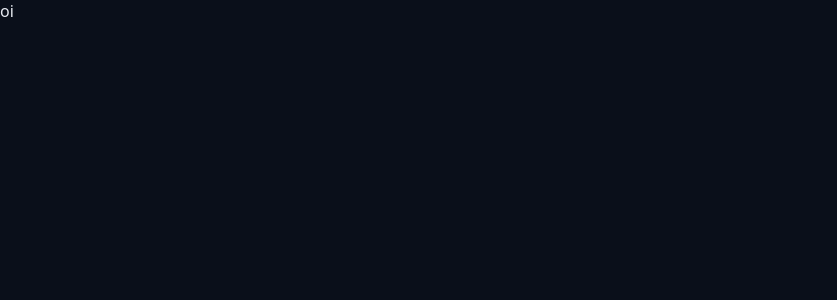
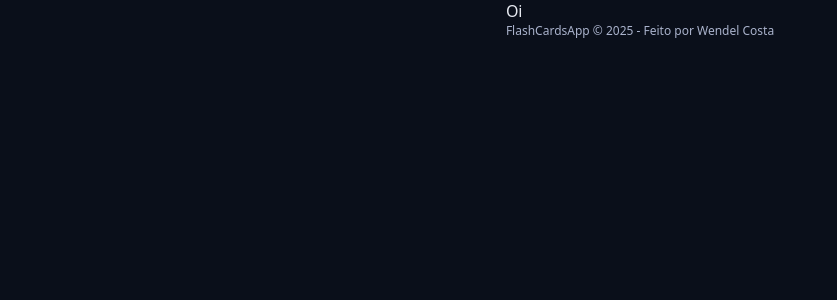
Before and after one commit to Wendel-Costa/FlashcardsApp, a React (Vite) app in the folder frontend/: page / in a window 1280 px wide. Shown: the top 300 px of the page, without its empty margins (0-837 px from the left). Built offline with nearby package versions, Linux system fonts and the light colour scheme.

Commit message:
creating footer

```diff
--- a/frontend/src/App.tsx
+++ b/frontend/src/App.tsx
@@ -1,10 +1,12 @@
 import './styles/theme.css';
 import './styles/global.css';
+import { Footer } from './components/Footer';
 
 function App() {
   return (
     <>
-    <p>oi</p>
+      <p>Oi</p>
+      <Footer />
     </>
   )
 }
--- /dev/null
+++ b/frontend/src/components/Footer/index.tsx
@@ -0,0 +1,11 @@
+import styles from './styles.module.css';
+
+export function Footer() {
+   return (
+      <footer className={styles.footer}>
+         <a href='https://github.com/Wendel-Costa' target='__blank'>
+            FlashCardsApp &copy; 2025 - Feito por Wendel Costa
+         </a>
+      </footer>
+   );
+}
--- /dev/null
+++ b/frontend/src/components/Footer/styles.module.css
@@ -0,0 +1,16 @@
+.footer {
+   display: flex;
+   align-items: center;
+   justify-content: center;
+   font-size: 1.2rem;
+}
+
+.footer a {
+   text-decoration: none;
+   color: var(--text-muted);
+}
+
+.footer a:hover {
+   text-decoration: underline;
+   color: var(--text-muted);
+}
--- a/frontend/src/styles/global.css
+++ b/frontend/src/styles/global.css
@@ -9,26 +9,15 @@
 }
 
 body {
-   font-family: system-ui, -apple-system, BlinkMacSystemFont, 'Segoe UI', Roboto,
-      Oxygen, Ubuntu, Cantarell, 'Open Sans', 'Helvetica Neue', sans-serif;
+   font-family: system-ui, -apple-system, BlinkMacSystemFont, 'Segoe UI', Roboto, Oxygen, Ubuntu, Cantarell, 'Open Sans', 'Helvetica Neue', sans-serif;
    font-size: 1.6rem;
 
    background-color: var(--gray-900);
    color: var(--text-default);
-}
 
-.form {
    display: flex;
    align-items: center;
    justify-content: center;
    flex-direction: column;
    gap: 2.4rem;
 }
-
-.formRow {
-   display: flex;
-   align-items: center;
-   justify-content: center;
-   flex-direction: column;
-   gap: 2.4rem;
-}
```
Also changed, not shown: frontend/src/components/footer.tsx (deleted), 1 other file (tests, documents, lock files or other folders).
